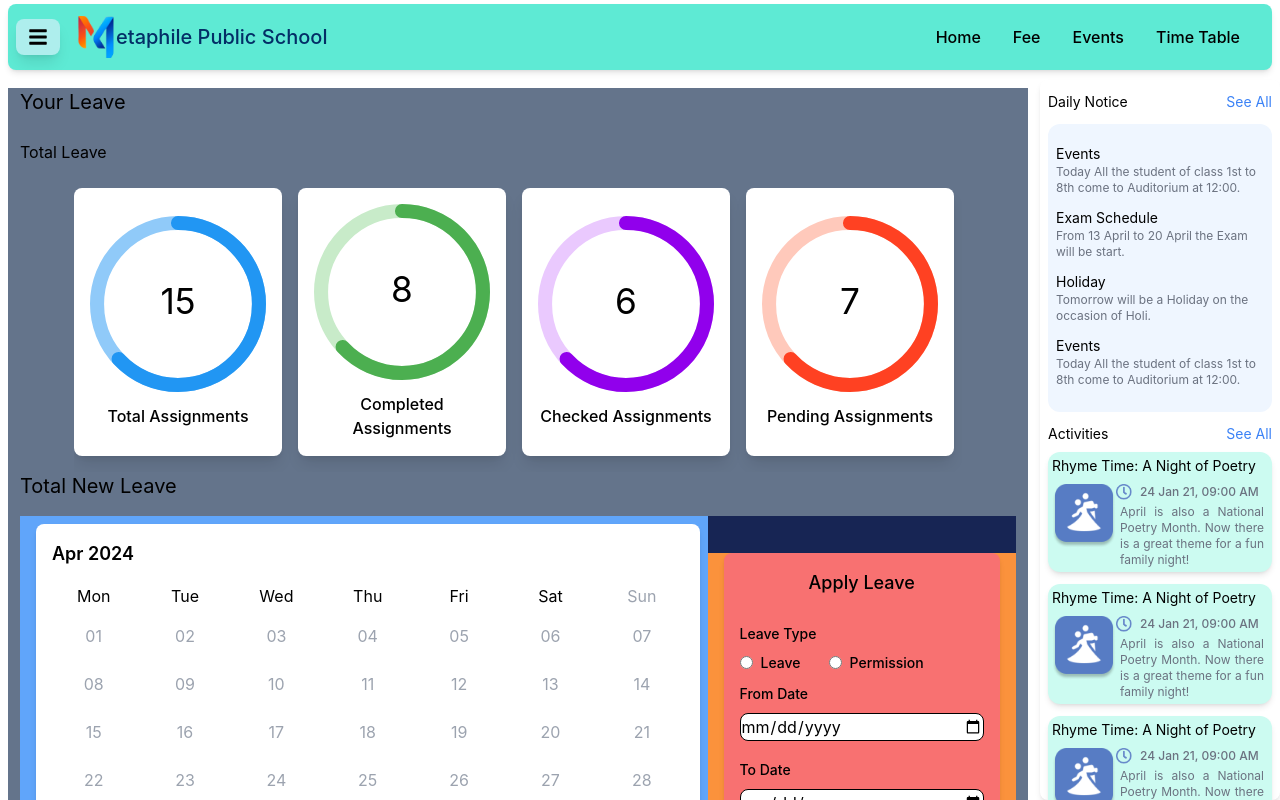
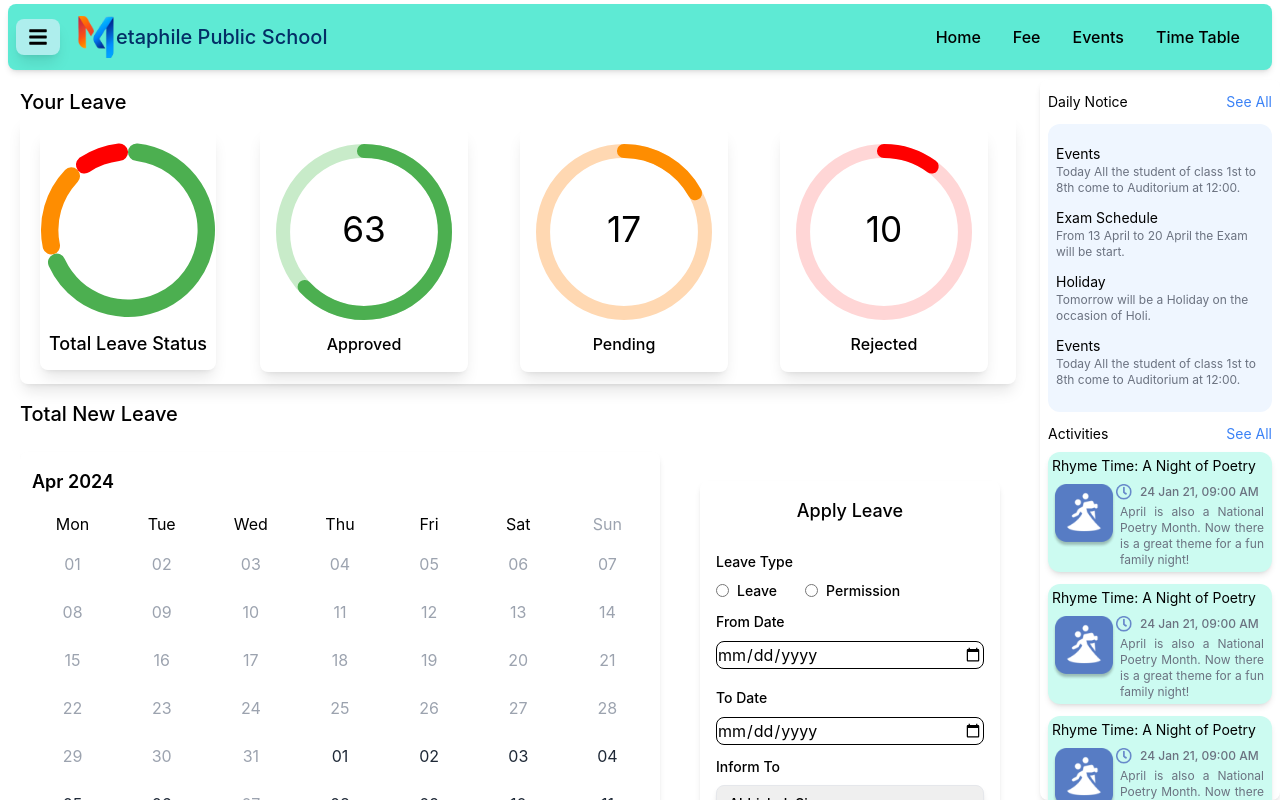
Before and after one commit to TheMetaphile/ERP, a React (Vite) app: page /Student-Dashboard/leave in a window 1280 px wide. Built offline with nearby package versions, Linux system fonts and the light colour scheme; grey boxes are pictures that could not be loaded.

Commit message:
adjustments

```diff
--- a/src/AdminComponents/Students/AllStudents/StudentsDeatils/FeeStatus.jsx
+++ b/src/AdminComponents/Students/AllStudents/StudentsDeatils/FeeStatus.jsx
@@ -19,7 +19,7 @@ export default function FeeStatus(props) {
         ],
         datasets: [{
             label: 'Fee Status',
-            data: [ 9000, 5000],
+            data: [9000, 5000],
             backgroundColor: [
                 '#7BD850',
                 '#EB3232',
@@ -33,10 +33,12 @@ export default function FeeStatus(props) {
     return (
         <div className="flex mobile:max-tablet:flex-col mobile:max-tablet:items-center w-full mb-1 shadow-md rounded-lg bg-white p-2 h-fit">
             <img src={ProfileIcon} alt="ProfileIcon" className="w-20 h-20" />
-            <div className='ml-3 mobile:max-tablet:flex-col'>
+            <div className='ml-3 mobile:max-tablet:flex-col mobile:max-tablet:text-center'>
                 <h3 className="mb-1 mobile:max-tablet:mt-2">{props.name}</h3>
                 <h5 className="mb-1">Class {props.class} | Roll No. {props.rollNumber}</h5>
-                <p className='px-2 py-1 rounded-md bg-teal-100 w-fit text-center shadow-md'>{props.session}</p>
+                <div className='flex mobile:max-tablet:justify-center w-full '>
+                    <p className='px-2 py-1 rounded-md bg-teal-100 w-fit shadow-md'>{props.session}</p>
+                </div>
             </div>
             <div className='flex h-24 tablet:ml-auto relative'>
 
@@ -59,7 +61,7 @@ export default function FeeStatus(props) {
                         Rs. 9,000
                     </h1>
                     <h1 className='text-red-600'>
-                       Rs. 5,000
+                        Rs. 5,000
                     </h1>
                 </div>
                 <Doughnut data={data} options={options} />
--- a/src/components/Attendance/Attendance.jsx
+++ b/src/components/Attendance/Attendance.jsx
@@ -28,7 +28,7 @@ export default function Attendance() {
     }]
   };
   return (
-    <div className=" flex flex-col w-full h-screen overflow-y-auto items-start px-2 py-3 no-scrollbar">
+    <div className=" flex flex-col w-full overflow-y-auto items-start px-2 mb-1 pb-4 no-scrollbar">
       <h1 className="text-2xl font-medium">Attendance</h1>
       <div className="flex w-full justify-start mobile:max-tablet:grid mobile:max-tablet:grid-cols-2">
         <TotalAttendance TotalAttendance={260} />
@@ -36,11 +36,11 @@ export default function Attendance() {
         <PresentAttendanceTile Present={230} image={Absent} text="Absent" />
         <PresentAttendanceTile Present={230} image={Leave} text="Leave" />
       </div>
-      <div className="flex w-full tablet:justify-evenly my-4 mobile:max-tablet:flex-col items-center">
-        <div className="tablet:w-2/3 tablet:pr-6 mobile:max-tablet:w-full mobile:max-tablet:pr-7 mobile:max-tablet:mb-5">
+      <div className="flex w-full h-80 tablet:justify-evenly mobile:max-tablet:flex-col items-center mb-4">
+        <div className="tablet:w-2/3 tablet:pr-6 mobile:max-tablet:w-full mobile:max-tablet:mb-5">
           <Calendar />
         </div>
-        <div className="tablet:w-1/3 px-2 mobile:max-tablet:w-full ">
+        <div className="tablet:w-1/3 h-full  mobile:max-tablet:w-full ">
           <Doughnut chartData={data} title='Attendance Status' />
         </div>
       </div>
--- a/src/components/Attendance/utils/CalendarTile.jsx
+++ b/src/components/Attendance/utils/CalendarTile.jsx
@@ -33,7 +33,7 @@ const Calendar = () => {
   const finalDateRange = [...prevMonthRange.slice(negativeNum),...currentMonthRange];
   console.log(`prev ${finalDateRange}`)
   return (
-    <div className="flex flex-col w-full bg-white rounded-lg shadow-md p-4 mx-4">
+    <div className="flex flex-col w-full h-full flex-grow px-3 py-4 bg-white rounded-lg shadow-md ">
       <div className="flex justify-between items-center mb-4 text-lg font-semibold">
         {monthName}
       </div>
--- a/src/components/Home/utils/AttendanceCard/PieChart.jsx
+++ b/src/components/Home/utils/AttendanceCard/PieChart.jsx
@@ -4,7 +4,6 @@ import { Chart as ChartJS, Tooltip, Legend, ArcElement } from "chart.js/auto";
 ChartJS.register(Tooltip, Legend, ArcElement);
 
 export default function DoughnutChart({ chartData,title }) {
-  console.log(chartData.datasets[0].bg);
   const options={
     maintainAspectRatio: false,
     plugins:{
@@ -14,7 +13,7 @@ export default function DoughnutChart({ chartData,title }) {
     }
   };
   return (
-    <div className="flex flex-col h-full justify-evenly items-center shadow-md bg-teal-100 rounded-lg px-4 py-2">
+    <div className="flex flex-col h-full justify-evenly items-center shadow-lg bg-teal-100 rounded-lg px-4 py-2">
       <div className="w-11/12">
         <h2 className="mb-2  whitespace-nowrap mobile:max-tablet:text-3xl tablet:text-xl text-center font-medium">{title}</h2>
         <div>
--- a/src/components/leave/leave.jsx
+++ b/src/components/leave/leave.jsx
@@ -1,28 +1,82 @@
 import React from 'react'
-import ProgressCards from "../assignment_report/utils/progressBarRow";
 import Calendar from '../Attendance/utils/CalendarTile';
 import AttendenceTable from './utils/AttendenceTable';
 import ApplyLeave from './utils/ApplyLeave'
+import ProgressCard from '../assignment_report/utils/progressCard';
+import { Doughnut } from "react-chartjs-2";
+import { Chart as ChartJS, Tooltip, Legend, ArcElement } from "chart.js/auto";
 
+ChartJS.register(Tooltip, Legend, ArcElement);
 export default function leave() {
+    const options = {
+        maintainAspectRatio: false,
+        plugins: {
+            legend: {
+                display: false,
+            }
+        }
+    };
+
+    const chartData = {
+
+        datasets: [{
+            data: [63, 17, 10],
+            backgroundColor: [
+                '#4caf50',
+                '#FE8D01',
+                '#ff0000'
+            ],
+            bg: ['text-red-600', 'text-green-600', 'text-yellow-400'],
+            hoverOffset: 4,
+            cutout: "80%",
+            borderRadius: 30,
+            borderColor: "transparent"
+        }]
+    };
     return (
-        <div className="bg-slate-500 flex flex-col px-3  overflow-y-auto items-start mt-2 ml-2 mr-3 mb-3 no-scrollbar">
-            <h1 className='text-xl'>Your Leave</h1>
-            <br></br>
-            <h1 className=" text-base">Total Leave</h1>
-            <br></br>
-            <ProgressCards />
-            <h1 className=" text-xl">Total New Leave</h1>
-            <div className="bg-blue-950 overflow-x-auto flex flex-grow w-full tablet:justify-evenly my-4 mobile:max-tablet:flex-col items-center">
-                <div className="bg-blue-400 tablet:w-2/3 tablet:pr-6 mobile:max-tablet:w-full mobile:max-tablet:pr-7 mobile:max-tablet:mb-5 py-2 flex-grow">
+        <div className=" flex flex-col px-3 overflow-y-auto items-start mt-2 ml-2 mr-3 pb-4 no-scrollbar">
+            <h1 className='text-xl font-medium'>Your Leave</h1>
+            <div className='flex mobile:max-tablet:flex-col items-center gap-3 mb-4 h-fit px-5 py-3 w-full rounded-lg justify-between shadow-lg'>
+                <div className='flex flex-col w-44 mobile:max-tablet:w-full h-60 justify-evenly rounded-lg shadow-lg  text-center font-medium text-lg '>
+                    <div>
+                    <Doughnut data={chartData} options={options} className='w-44 h-44'/>
+                    </div>
+                    <h1>Total Leave Status</h1>
+                </div>
+                <ProgressCard
+                    title='Approved'
+                    percent='63'
+                    centerText='63'
+                    trailColor='#c8ebc9'
+                    strokeColor='#4caf50'
+                />
+                <ProgressCard
+                    title='Pending'
+                    percent='17'
+                    centerText='17'
+                    trailColor='#FFD8B2'
+                    strokeColor='#FE8D01'
+                />
+                <ProgressCard
+                    title='Rejected'
+                    percent='10'
+                    centerText='10'
+                    trailColor='#ffd6d6'
+                    strokeColor='#ff0000'
+                />
+            </div>
+
+            <h1 className=" text-xl font-medium">Total New Leave</h1>
+            <div className=" overflow-x-auto flex w-full tablet:justify-evenly my-4 mobile:max-tablet:flex-col items-center">
+                <div className=" tablet:w-2/3 tablet:pr-6 mobile:max-tablet:w-full  mobile:max-tablet:mb-5 py-2 ">
                     <Calendar />
                 </div>
-                <div className="bg-orange-400 tablet:w-fit px-2 mobile:max-tablet:w-full flex-grow">
+                <div className=" tablet:w-fit px-2 py-3 mobile:max-tablet:w-full flex-grow">
                     <ApplyLeave />
                 </div>
             </div>
 
-            <h1 className="bg-purple-400 text-xl">Old Leave</h1>
+            <h1 className="text-xl font-medium">Old Leave</h1>
             <AttendenceTable />
         </div>
     )
--- a/src/components/leave/utils/ApplyLeave.jsx
+++ b/src/components/leave/utils/ApplyLeave.jsx
@@ -2,7 +2,7 @@ import React from 'react';
 
 export default function ApplyLeave() {
     return (
-        <div className="bg-red-400 flex flex-col items-center p-4 ml-2 mr-2 rounded-lg shadow-md">
+        <div className=" flex flex-col items-center p-4 ml-2 mr-2 rounded-lg shadow-md">
             <h1 className="text-center text-lg md:text-xl font-medium">Apply Leave</h1>
             <div className='mt-3 w-full md:w-2/3 lg:w-1/2'>
                 <div className="mt-3">
--- a/src/components/leave/utils/AttendenceTable.jsx
+++ b/src/components/leave/utils/AttendenceTable.jsx
@@ -12,7 +12,7 @@ export default function AttendenceTable() {
     { type: 'Leave', start: '07-04-2024', end: '09-04-2024', status: 'Pending' },
   ];
   return (
-    <div className='bg-yellow-400 flex justify-evenly  w-full'>
+    <div className='rounded-lg shadow-lg flex justify-evenly  w-full'>
       <table className=' mt-7  w-full justify-evenly items-center ml-5 mr-5'>
         <thead>
           <tr className='outline  outline-slate-500 mt-3   text-xl'>
```
